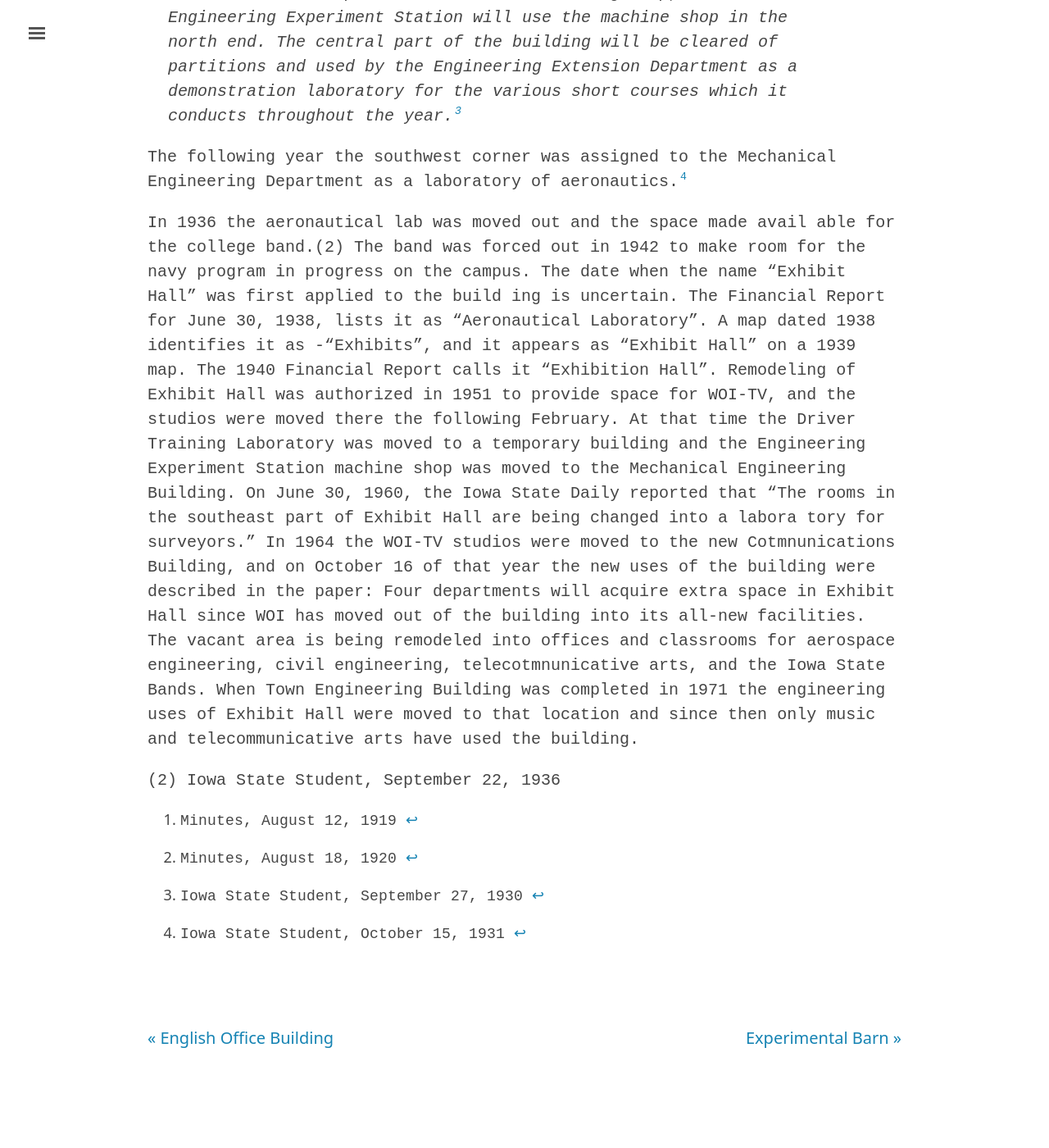
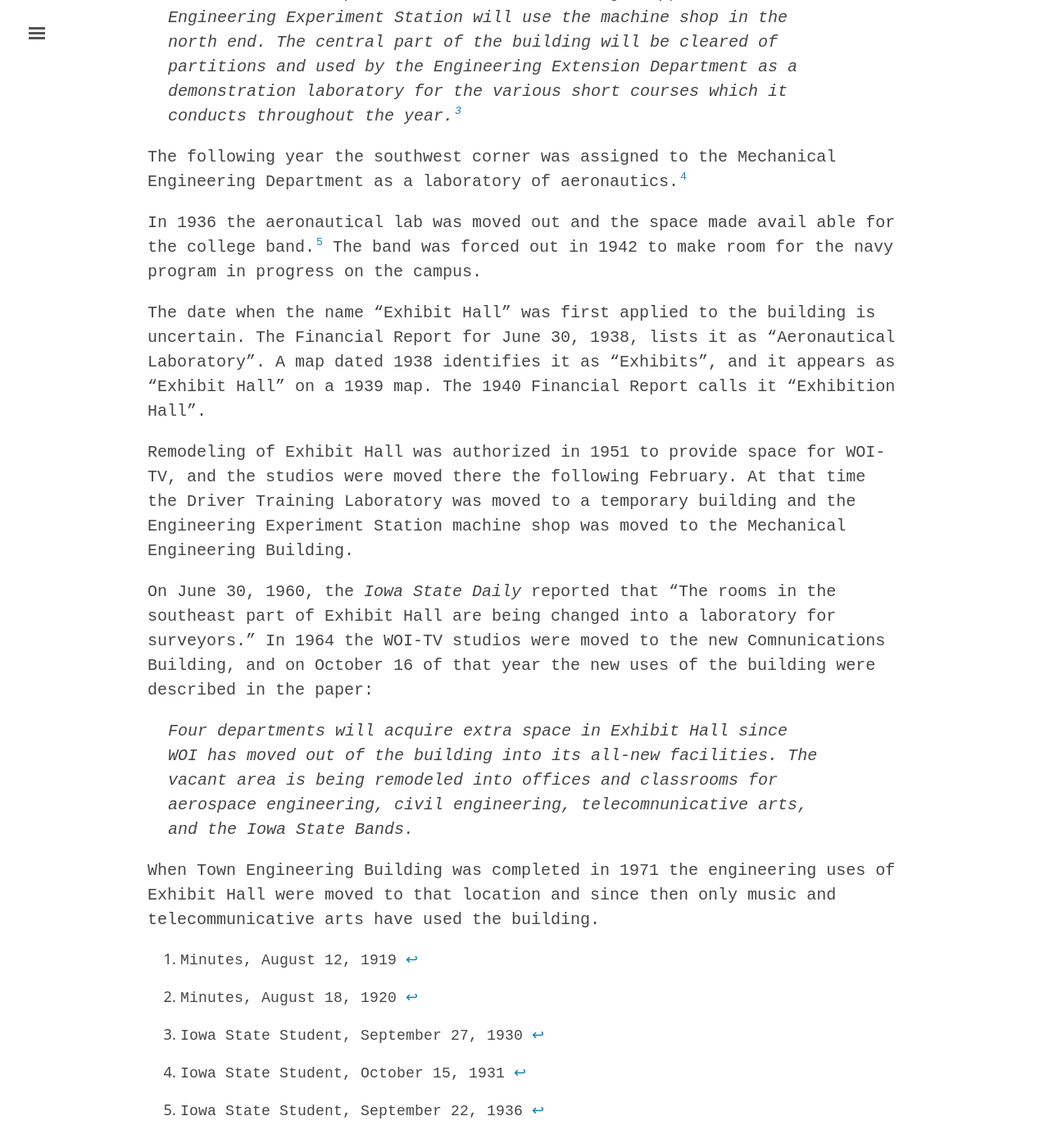
Before and after one commit to emanderson811/day-edition, a Jekyll site: the page built from _texts/buildings/065day-exhibit-hall.md, in a window 1280 px wide and 1400 px high, scrolled down 802 px. Shown: the whole window at 82% size. Built offline with Jekyll 4.4.1, drawn with Linux system fonts in a browser that asks for light colours; before the commit the page ends 2163 px from its top, so only the background shows below that.

Commit message:
Update 065day-exhibit-hall.md

```diff
--- a/_texts/buildings/065day-exhibit-hall.md
+++ b/_texts/buildings/065day-exhibit-hall.md
@@ -34,15 +34,18 @@
 
 The following year the southwest corner was assigned to the Mechanical Engineering Department as a laboratory of aeronautics.[^fn4]
 
-In 1936 the aeronautical lab was moved out and the space made avail able for the college band.(2) The band was forced out in 1942 to make room for the navy program in progress on the campus.
-The date when the name "Exhibit Hall" was first applied to the build ing is uncertain. The Financial Report for June 30, 1938, lists it as "Aeronautical Laboratory". A map dated 1938 identifies it as
--"Exhibits", and it appears as "Exhibit Hall" on a 1939 map. The 1940 Financial Report calls it "Exhibition Hall".
+In 1936 the aeronautical lab was moved out and the space made avail able for the college band.[^fn5] The band was forced out in 1942 to make room for the navy program in progress on the campus.
+
+The date when the name "Exhibit Hall" was first applied to the building is uncertain. The Financial Report for June 30, 1938, lists it as "Aeronautical Laboratory". A map dated 1938 identifies it as "Exhibits", and it appears as "Exhibit Hall" on a 1939 map. The 1940 Financial Report calls it "Exhibition Hall".
+
 Remodeling of Exhibit Hall was authorized in 1951 to provide space for WOI-TV, and the studios were moved there the following February. At that time the Driver Training Laboratory was moved to a temporary building and the Engineering Experiment Station machine shop was moved to the Mechanical Engineering Building.
-On June 30, 1960, the Iowa State Daily reported that "The rooms in the southeast part of Exhibit Hall are being changed into a labora tory for surveyors."  In 1964 the WOI-TV studios were moved to the new Cotmnunications Building, and on October 16 of that year the new uses of the building were described in the paper:
-Four departments will acquire extra space in Exhibit Hall since WOI has moved out of the building into its all-new facilities. The vacant area is being remodeled into offices and classrooms for aerospace engineering, civil engineering, telecotmnunicative arts, and the Iowa State Bands.
+
+On June 30, 1960, the *Iowa State Daily* reported that "The rooms in the southeast part of Exhibit Hall are being changed into a laboratory for surveyors."  In 1964 the WOI-TV studios were moved to the new Comnunications Building, and on October 16 of that year the new uses of the building were described in the paper:
+
+>Four departments will acquire extra space in Exhibit Hall since WOI has moved out of the building into its all-new facilities. The vacant area is being remodeled into offices and classrooms for aerospace engineering, civil engineering, telecomnunicative arts, and the Iowa State Bands.
+
 When Town Engineering Building was completed in 1971 the engineering uses of Exhibit Hall were moved to that location and since then only music and telecommunicative arts have used the building.
 
 [^fn4]: Iowa State Student, October 15, 1931
 
-(2)
-Iowa State Student, September 22, 1936
+[^fn5]: Iowa State Student, September 22, 1936
```
